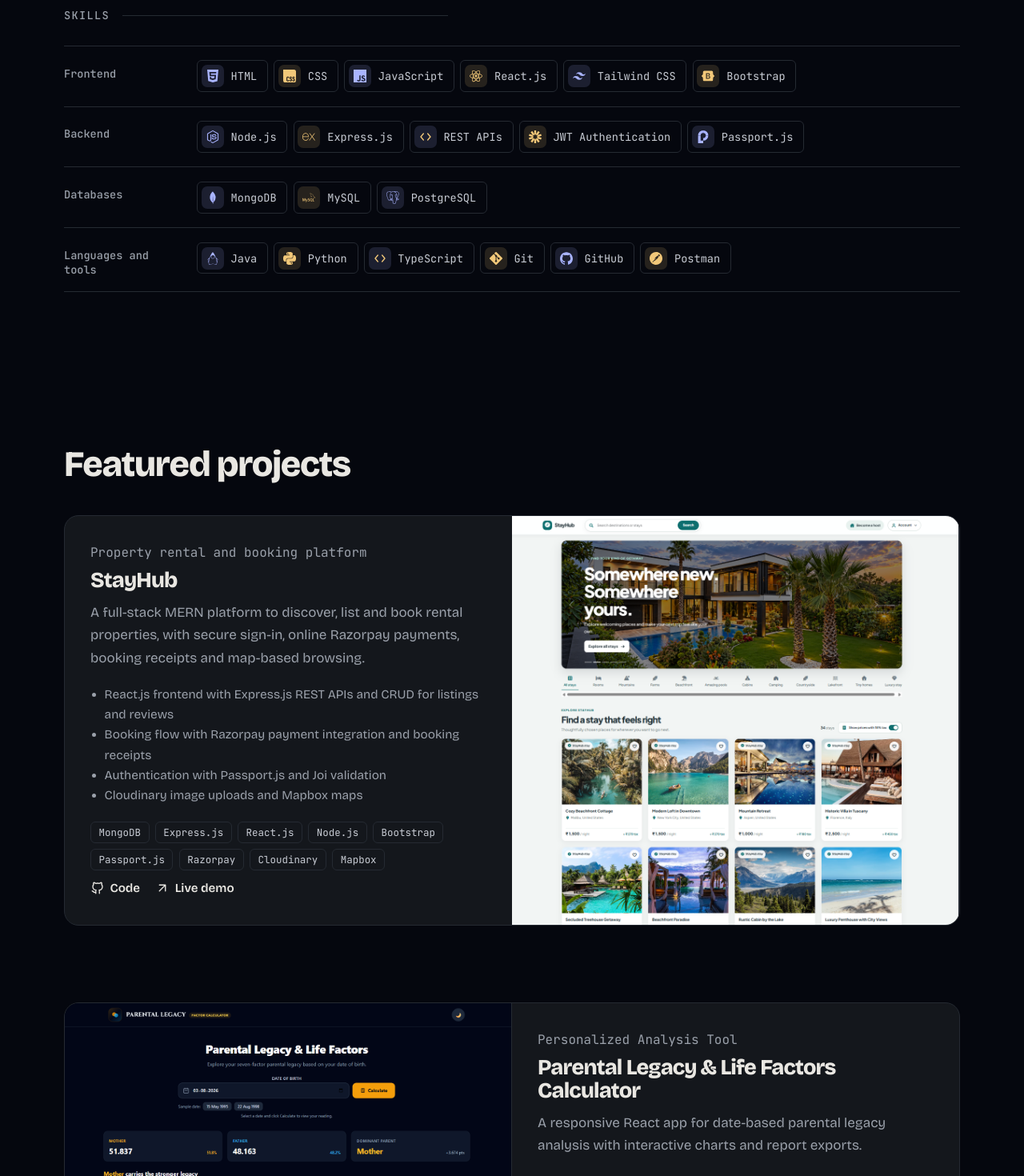
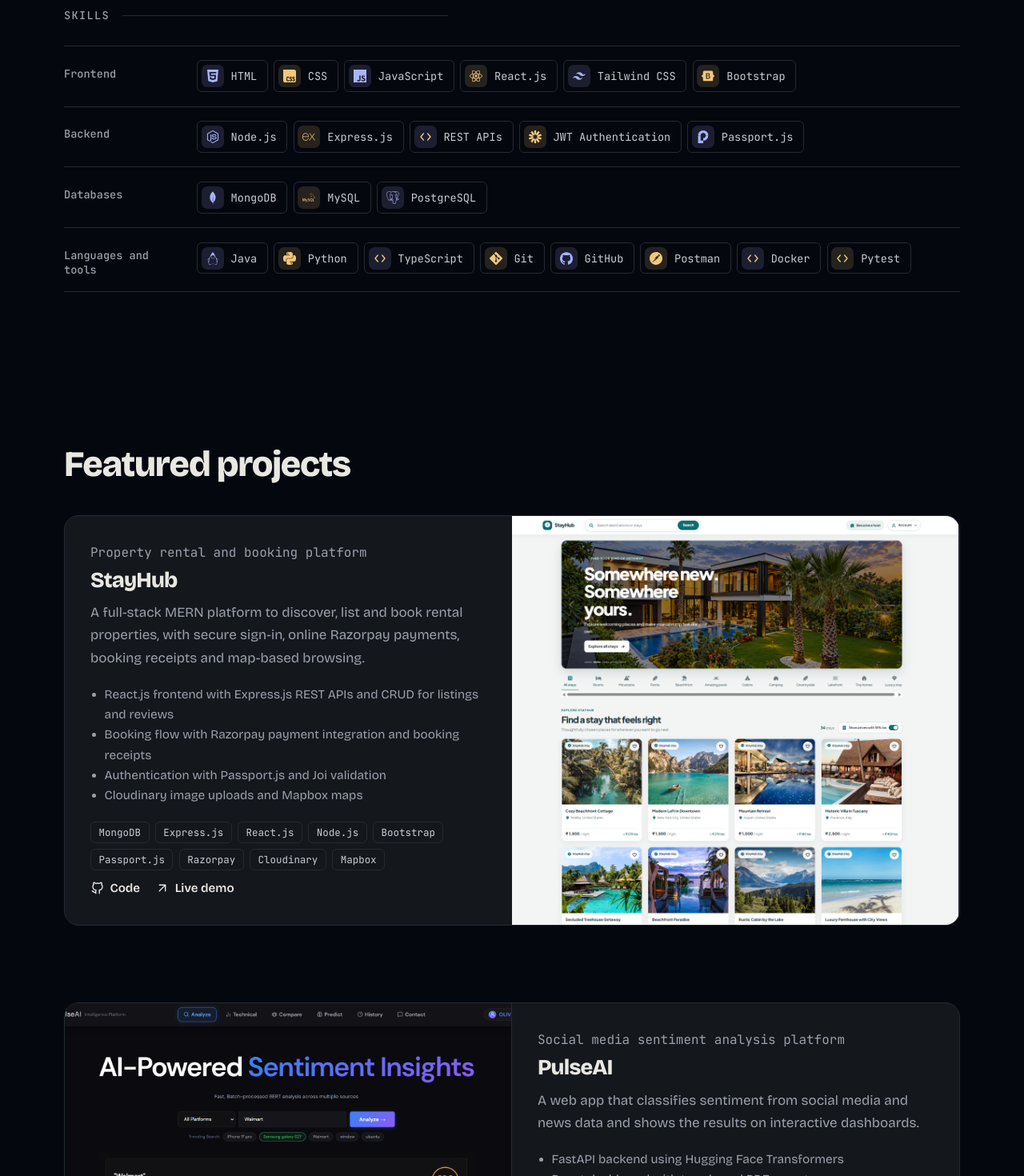
Before and after one commit to TabassumSK/MyPortfolio, a React (Vite) app: page / in a window 1280 px wide. Shown: the part 1330-2800 px from the top of the page at 80% size. Built offline with nearby package versions, Linux system fonts and the light colour scheme.

Commit message:
details update

```diff
--- a/src/config.js
+++ b/src/config.js
@@ -4,7 +4,7 @@
   photo: "/astro_profile.jpg",  // put your image in the public folder, e.g. "/photo.jpg"                             // your photo: a file path like "photo.jpg" next to this file, or a full image link. Leave empty to show the icon
   email: "tabassumsk720@gmail.com",
   github: "https://github.com/TabassumSK",
-  resume: "https://drive.google.com/file/d/1v8P5SobFjczOlhxH8Yl5o-wMuytjXzc9/view?usp=sharing",
+  resume: "https://drive.google.com/file/d/1HI8p5aV-aS1Kx7ZL8R3Ha3yJFsOwbuxw/view?usp=sharing",
   whatsapp: "9579848887",  // your number with country code, digits only, e.g. "919876543210"; the WhatsApp button appears when set
   formEndpoint: "", // optional: paste a Formspree or Web3Forms URL to receive messages straight to your inbox (works on your own hosting)
   headline: "Turning ideas into working software.", // main hero heading, change it here
@@ -13,7 +13,7 @@
   interests: ["Full Stack Development", "React & Node.js", "Software Engineering"],
   about: "Hello, I am Full-stack developer who turns Ideas into products people actually use. I’ve gone from a college idea to an industry-sponsored platform with a published research paper, and I build every product to work reliably, scale, and make sense to the person using it. I’m looking for a team that moves fast and expects ownership.",
   strengths: ["Quick learner", "Adaptable", "Problem solver", "Team player"],
-  skills: { "Frontend": ["HTML", "CSS", "JavaScript", "React.js", "Tailwind CSS", "Bootstrap"], "Backend": ["Node.js", "Express.js", "REST APIs", "JWT Authentication", "Passport.js"], "Databases": ["MongoDB", "MySQL", "PostgreSQL"], "Languages and tools": ["Java", "Python", "TypeScript", "Git", "GitHub", "Postman"] },
+  skills: { "Frontend": ["HTML", "CSS", "JavaScript", "React.js", "Tailwind CSS", "Bootstrap"], "Backend": ["Node.js", "Express.js", "REST APIs", "JWT Authentication", "Passport.js"], "Databases": ["MongoDB", "MySQL", "PostgreSQL"], "Languages and tools": ["Java", "Python", "TypeScript", "Git", "GitHub", "Postman", "Docker", "Pytest"] },
   projects: [
     {
       title: "StayHub", cat: "Property rental and booking platform", m: 1,
@@ -27,6 +27,14 @@
       ],
       tags: ["MongoDB", "Express.js", "React.js", "Node.js", "Bootstrap", "Passport.js", "Razorpay", "Cloudinary", "Mapbox"],
       github: "https://github.com/TabassumSK/StayHub", demo: "https://stayhub-h65g.onrender.com"
+    },
+    {
+      title: "PulseAI", cat: "Social media sentiment analysis platform", m: 2,
+      cover: "/PulseAi.png",
+      desc: "A web app that classifies sentiment from social media and news data and shows the results on interactive dashboards.",
+      pts: ["FastAPI backend using Hugging Face Transformers", "React dashboard with trends and PDF reports", "Analysis history stored in PostgreSQL"],
+      tags: ["React.js", "Python", "FastAPI", "PostgreSQL", "Hugging Face", "PyTorch", "Docker", "Pytest"],
+      github: "https://github.com/TabassumSK/social-media-sentiment-analysis", demo: ""
     },
     {
       title: "Parental Legacy & Life Factors Calculator", cat: "Personalized Analysis Tool", m: 3,
```
